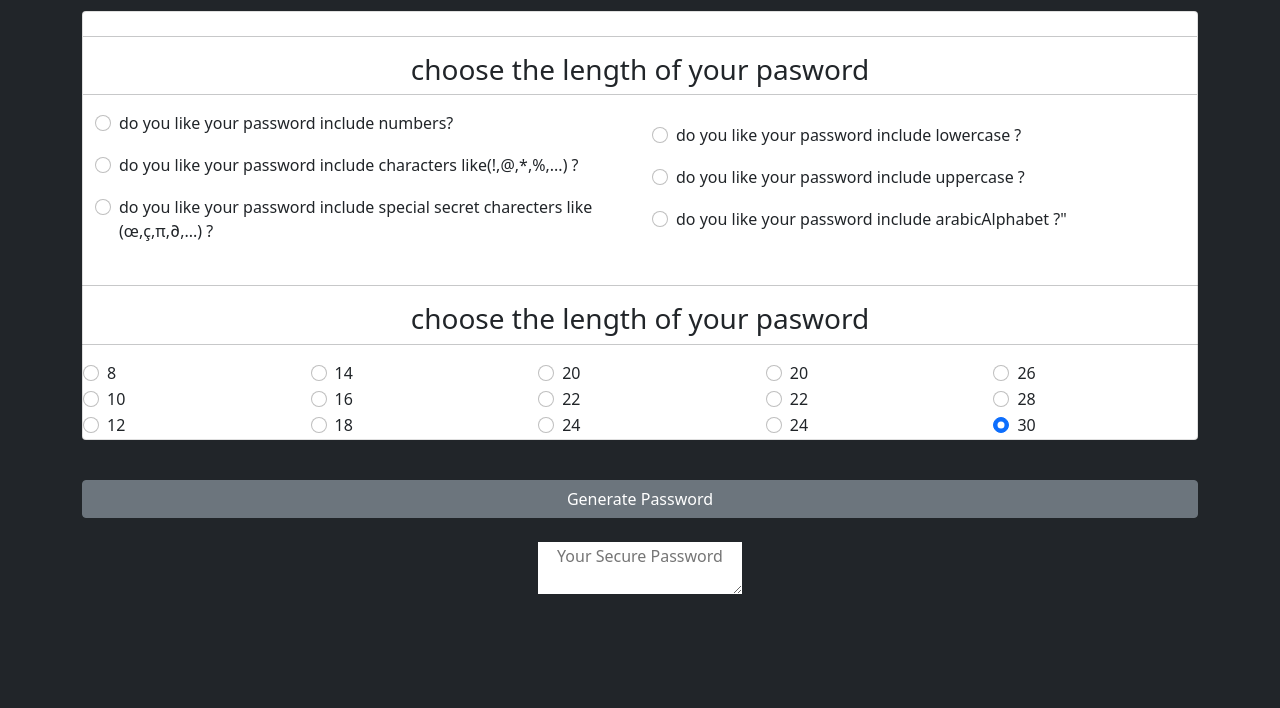
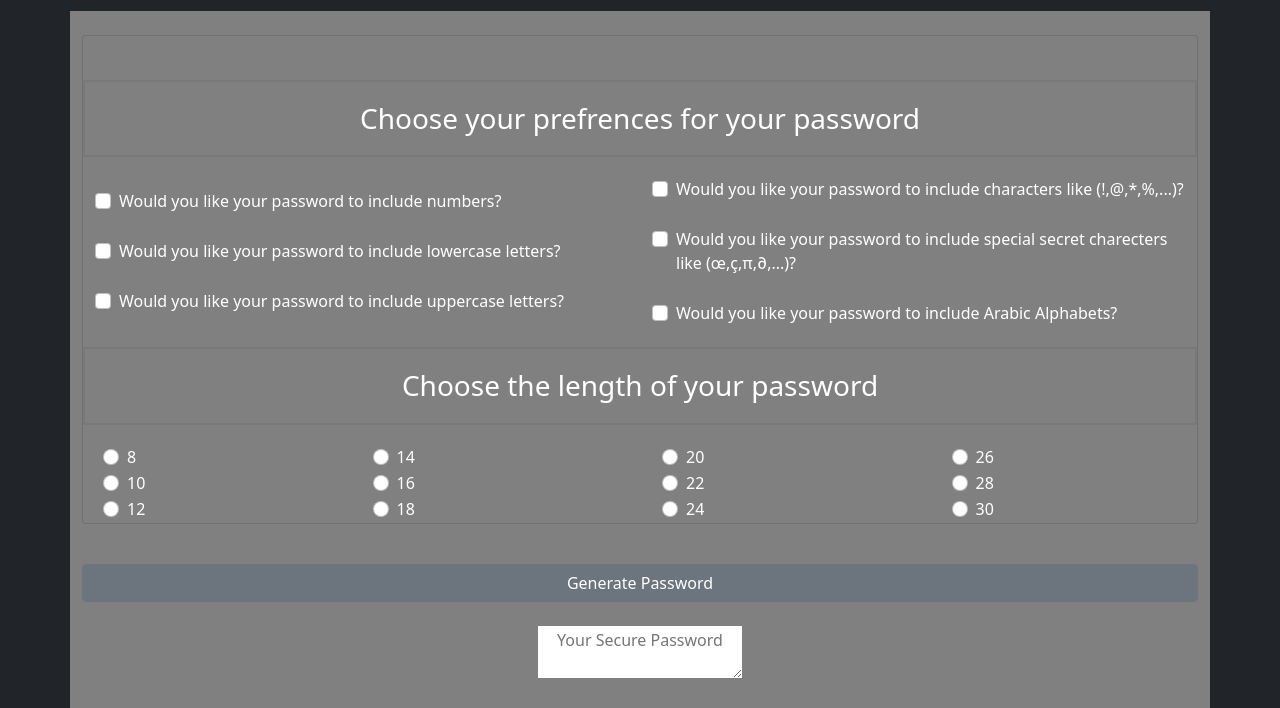
Before and after one commit to AmirAshkan7091/pass-gene, a plain HTML site: page index.html in a window 1280 px wide. Shown: the part 168-876 px from the top of the page. Before the commit the page ends 800 px from the top, so only its background shows below. Drawn offline with nearby package versions, Linux system fonts and the light colour scheme.

Commit message:
finall fix

```diff
--- a/index.html
+++ b/index.html
@@ -27,180 +27,148 @@
             </div>
         </nav>
     </header>
-    <div class="container flex-column">
+    <!-- the main of page include questions and the length of password -->
+    <div class="container flex-column color-font back-color">
         <main class="px-9">
-            <div class="card mb-3">
-
+            <br>
+            <!-- start questions's checkbox -->
+            <div class=" mb-3 color-font-n back-color">
                 <br>
-
+                <div class="d-grid gap-2 gap-3">
+                    <h3 class="margin-h3">Choose your prefrences for your password</h3>
+                </div>
                 <div class="container">
                     <div class="row row-center">
-                        <hr>
-                        <div class="d-grid gap-2">
-                            <h3>choose the length of your pasword </h3>
-                        </div>
-                        <hr>
                         <div class="col">
                             <div class="col order-5">
                                 <div class="form-check">
-                                    <input class="form-check-input ssd" type="radio" name="exampleRadios" id="exampleRadios" value="8" checked>
-                                    <label class="form-check-label" for="exampleRadios">
-                                  <p>
-                                    do you like your password include numbers?
-                                  </p>
+                                    <label class="form-check-label" for="numb">
+                                      <input class="form-check-input " type="checkbox" name="numb" id="numb" value="yes">
+                                    Would you like your password to include numbers?
                                 </label>
                                 </div>
+                                <br>
                                 <div class="form-check">
-                                    <input class="form-check-input" type="radio" name="exampleRadios" id="exampleRadios" value="10" checked>
-                                    <label class="form-check-label" for="exampleRadios">
-                                  <p>
-                                    do you like your password include characters like(!,@,*,%,...) ?
-                                  </p>
-                                </label>
+                                    <label class="form-check-label" for="lower">
+                                  <input class="form-check-input" type="checkbox" name="lower" id="lower">
+                                Would you like your password to include lowercase letters?
+                              </label>
                                 </div>
+                                <br>
                                 <div class="form-check">
-                                    <input class="form-check-input" type="radio" name="exampleRadios" id="exampleRadios" value="12" checked>
-                                    <label class="form-check-label" for="exampleRadios">
-                                 <p>
-                                    do you like your password include special secret charecters like (œ,ç,π,∂,...) ?
-                                 </p>
-                                </label>
+                                    <label class="form-check-label" for="upper">
+                                <input class="form-check-input" type="checkbox" name="upper" id="upper">
+                              Would you like your password to include uppercase letters?
+                            </label>
                                 </div>
                             </div>
                         </div>
                         <div class="col order-5">
                             <div class="form-check">
-                                <input class="form-check-input" type="radio" name="exampleRadios" id="exampleRadios" value="14" checked>
-                                <label class="form-check-label" for="exampleRadios">
-                              <p>
-                                do you like your password include lowercase ?
-                              </p>
+                                <label class="form-check-label" for="char">
+                            <input class="form-check-input" type="checkbox" name="char" id="char">
+                              Would you like your password to include characters like (!,@,*,%,...)?
                             </label>
                             </div>
+                            <br>
                             <div class="form-check">
-                                <input class="form-check-input" type="radio" name="exampleRadios" id="exampleRadios" value="16" checked>
-                                <label class="form-check-label" for="exampleRadios">
-                              <p>
-                                do you like your password include uppercase ?
-                              </p>
-                            </label>
+                                <label class="form-check-label" for="spechar">
+                          <input class="form-check-input" type="checkbox" name="spechar" id="spechar">
+                        Would you like your password to include special secret charecters like (œ,ç,π,∂,...)?
+                          </label>
                             </div>
+                            <br>
                             <div class="form-check">
-                                <input class="form-check-input" type="radio" name="exampleRadios" id="exampleRadios" value="18" checked>
-                                <label class="form-check-label" for="exampleRadios">
-                              <p>
-                                do you like your password include arabicAlphabet ?"
-                              </p>
+                                <label class="form-check-label" for="farsi">
+                                <input class="form-check-input" type="checkbox" name="farsi" id="farsi">
+                              Would you like your password to include Arabic Alphabets?
                             </label>
                             </div>
                         </div>
-
                     </div>
                 </div>
-                <br>
-                <div class="row row-center">
-                    <hr>
-                    <div class="d-grid gap-2">
-                        <h3>choose the length of your pasword </h3>
-                    </div>
-                    <hr>
+                <!-- start to ask the length of password -->
+                <div class="d-grid gap-2 gap-3">
+                    <h3 class="margin-h3">Choose the length of your password</h3>
+                </div>
+                <div class="row row-center ">
                     <div class="col">
-                        <div class="col order-5">
+                        <div class="col order-5 margin-row-left">
                             <div class="form-check">
-                                <input class="form-check-input ssd" type="radio" name="exampleRadios" id="exampleRadios" value="8" checked>
+                                <input class="form-check-input " type="radio" name="exampleRadios" id="exampleRadios" value="8">
                                 <label class="form-check-label" for="exampleRadios">
                                   8
                                 </label>
                             </div>
                             <div class="form-check">
-                                <input class="form-check-input" type="radio" name="exampleRadios" id="exampleRadios" value="10" checked>
+                                <input class="form-check-input" type="radio" name="exampleRadios" id="exampleRadios" value="10">
                                 <label class="form-check-label" for="exampleRadios">
                                   10
                                 </label>
                             </div>
                             <div class="form-check">
-                                <input class="form-check-input" type="radio" name="exampleRadios" id="exampleRadios" value="12" checked>
+                                <input class="form-check-input" type="radio" name="exampleRadios" id="exampleRadios" value="12">
                                 <label class="form-check-label" for="exampleRadios">
                                  12
                                 </label>
                             </div>
                         </div>
                     </div>
-                    <div class="col order-5">
+                    <div class="col order-5 margin-row-left">
                         <div class="form-check">
-                            <input class="form-check-input" type="radio" name="exampleRadios" id="exampleRadios" value="14" checked>
+                            <input class="form-check-input" type="radio" name="exampleRadios" id="exampleRadios" value="14">
                             <label class="form-check-label" for="exampleRadios">
                               14
                             </label>
                         </div>
                         <div class="form-check">
-                            <input class="form-check-input" type="radio" name="exampleRadios" id="exampleRadios" value="16" checked>
+                            <input class="form-check-input" type="radio" name="exampleRadios" id="exampleRadios" value="16">
                             <label class="form-check-label" for="exampleRadios">
                               16
                             </label>
                         </div>
                         <div class="form-check">
-                            <input class="form-check-input" type="radio" name="exampleRadios" id="exampleRadios" value="18" checked>
+                            <input class="form-check-input" type="radio" name="exampleRadios" id="exampleRadios" value="18">
                             <label class="form-check-label" for="exampleRadios">
                               18
                             </label>
                         </div>
                     </div>
-                    <div class="col order-5">
+                    <div class="col order-5 margin-row-left">
                         <div class="form-check">
-                            <input class="form-check-input" type="radio" name="exampleRadios" id="exampleRadios" value="20" checked>
+                            <input class="form-check-input" type="radio" name="exampleRadios" id="exampleRadios" value="20">
                             <label class="form-check-label" for="exampleRadios">
                               20
                             </label>
                         </div>
                         <div class="form-check">
-                            <input class="form-check-input" type="radio" name="exampleRadios" id="exampleRadios" value="22" checked>
+                            <input class="form-check-input" type="radio" name="exampleRadios" id="exampleRadios" value="22">
                             <label class="form-check-label" for="exampleRadios">
                               22
                             </label>
                         </div>
                         <div class="form-check">
-                            <input class="form-check-input" type="radio" name="exampleRadios" id="exampleRadios" value="24" checked>
+                            <input class="form-check-input" type="radio" name="exampleRadios" id="exampleRadios" value="24">
                             <label class="form-check-label" for="exampleRadios">
                               24
                             </label>
                         </div>
                     </div>
-                    <div class="col order-5">
+                    <div class="col order-5 margin-row-left">
                         <div class="form-check">
-                            <input class="form-check-input" type="radio" name="exampleRadios" id="exampleRadios" value="20" checked>
-                            <label class="form-check-label" for="exampleRadios">
-                              20
-                            </label>
-                        </div>
-                        <div class="form-check">
-                            <input class="form-check-input" type="radio" name="exampleRadios" id="exampleRadios" value="22" checked>
-                            <label class="form-check-label" for="exampleRadios">
-                              22
-                            </label>
-                        </div>
-                        <div class="form-check">
-                            <input class="form-check-input" type="radio" name="exampleRadios" id="exampleRadios" value="24" checked>
-                            <label class="form-check-label" for="exampleRadios">
-                              24
-                            </label>
-                        </div>
-                    </div>
-                    <div class="col order-5">
-                        <div class="form-check">
-                            <input class="form-check-input" type="radio" name="exampleRadios" id="exampleRadios" value="20" checked>
+                            <input class="form-check-input" type="radio" name="exampleRadios" id="exampleRadios" value="26">
                             <label class="form-check-label" for="exampleRadios">
                               26
                             </label>
                         </div>
                         <div class="form-check">
-                            <input class="form-check-input" type="radio" name="exampleRadios" id="exampleRadios" value="22" checked>
+                            <input class="form-check-input" type="radio" name="exampleRadios" id="exampleRadios" value="28">
                             <label class="form-check-label" for="exampleRadios">
                               28
                             </label>
                         </div>
                         <div class="form-check">
-                            <input class="form-check-input" type="radio" name="exampleRadios" id="exampleRadios" value="24" checked>
+                            <input class="form-check-input" type="radio" name="exampleRadios" id="exampleRadios" value="30">
                             <label class="form-check-label" for="exampleRadios">
                               30
                             </label>
@@ -209,6 +177,7 @@
                 </div>
             </div>
             <br>
+            <!-- button -->
             <div class="d-grid gap-2">
                 <button id="generate" class="btn btn-secondary" type="button">Generate Password</button>
 
--- a/style.css
+++ b/style.css
@@ -73,3 +73,39 @@ body {
 .row-center {
     align-items: center;
 }
+
+.color-font {
+    color: white;
+}
+
+.back-color {
+    background-color: gray;
+}
+
+.color-font-n {
+    color: white;
+    position: relative;
+    display: flex;
+    flex-direction: column;
+    min-width: 0;
+    word-wrap: break-word;
+    background-clip: border-box;
+    border: 1px solid rgba(0, 0, 0, .125);
+    border-radius: 0.25rem;
+}
+
+.gap-3 {
+    border: 2px rgb(121, 121, 121) solid;
+    margin-top: 20px;
+    margin-bottom: 20px;
+    align-items: center;
+}
+
+.margin-h3 {
+    margin-top: 20px;
+    margin-bottom: 20px;
+}
+
+.margin-row-left {
+    margin-left: 20px;
+}
```
Also changed, not shown: script.js (+38 -28 lines).
